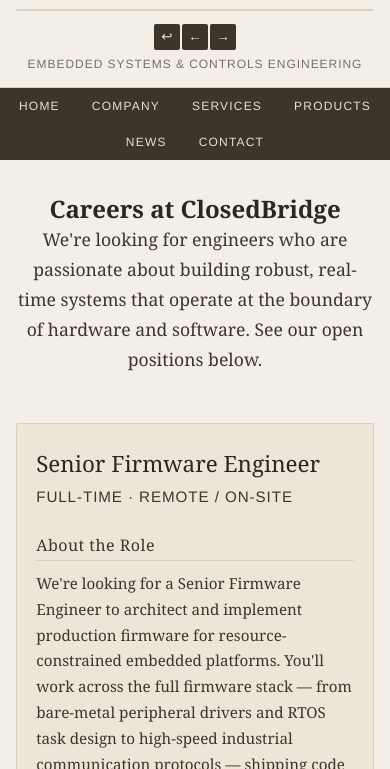
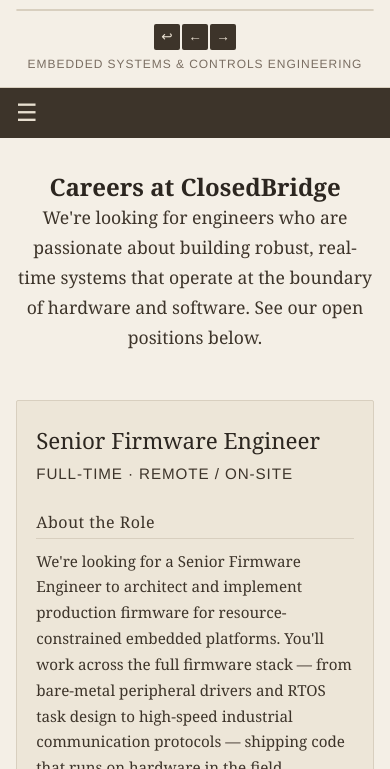
Before and after one commit to ClosedBridge/ClosedBridgeWebsite, a website: page careers.html in a window 390 px wide. Shown: the part 75-844 px from the top of the page. Drawn offline with Linux system fonts and the light colour scheme.

Commit message:
new nav for mobile

```diff
--- a/components/load-components.js
+++ b/components/load-components.js
@@ -17,6 +17,16 @@
         }
     }
 
+    // Mobile: hamburger menu toggle
+    const hamburger = document.getElementById('nav-hamburger');
+    const navMenu = document.querySelector('nav > ul');
+    if (hamburger && navMenu) {
+        hamburger.addEventListener('click', () => {
+            navMenu.classList.toggle('nav-open');
+            hamburger.classList.toggle('active');
+        });
+    }
+
     // Mobile: toggle dropdowns on tap
     const dropdowns = document.querySelectorAll('.nav-dropdown');
     for (const dd of dropdowns) {
--- a/components/nav.html
+++ b/components/nav.html
@@ -1,4 +1,5 @@
 <nav>
+    <button class="nav-hamburger" id="nav-hamburger" aria-label="Menu">&#9776;</button>
     <ul>
         <li><a href="index.html">Home</a></li>
         <li class="nav-dropdown">
--- a/style.css
+++ b/style.css
@@ -52,6 +52,11 @@
 nav {
     background-color: #3D342A;
     padding: 0 4rem;
+    position: relative;
+}
+
+.nav-hamburger {
+    display: none;
 }
 
 nav > ul {
@@ -241,18 +246,45 @@
         flex-direction: row;
     }
 
+    /* Hamburger button */
+    .nav-hamburger {
+        display: block;
+        background: none;
+        border: none;
+        color: #E8DFD0;
+        font-size: 1.5rem;
+        padding: 0.7rem 1rem;
+        cursor: pointer;
+        width: 100%;
+        text-align: left;
+    }
+
+    .nav-hamburger.active {
+        background-color: #5C4F42;
+    }
+
     nav {
         padding: 0;
     }
 
+    /* Hide menu by default on mobile */
     nav > ul {
-        flex-wrap: wrap;
-        justify-content: center;
+        display: none;
+        flex-direction: column;
+    }
+
+    nav > ul.nav-open {
+        display: flex;
+    }
+
+    nav > ul > li {
+        position: static;
     }
 
     nav a {
-        padding: 0.7rem 1rem;
-        font-size: 0.75rem;
+        padding: 0.8rem 1.2rem;
+        font-size: 0.8rem;
+        border-bottom: 1px solid #5C4F42;
     }
 
     .dropdown-menu {
@@ -260,6 +292,7 @@
         border-top: none;
         min-width: 0;
         width: 100%;
+        background-color: #332B23;
     }
 
     .nav-dropdown.open .dropdown-menu {
@@ -267,8 +300,8 @@
     }
 
     .dropdown-menu li a {
-        padding: 0.6rem 2rem;
-        font-size: 0.72rem;
+        padding: 0.7rem 2.5rem;
+        font-size: 0.75rem;
     }
 
     main {
```
